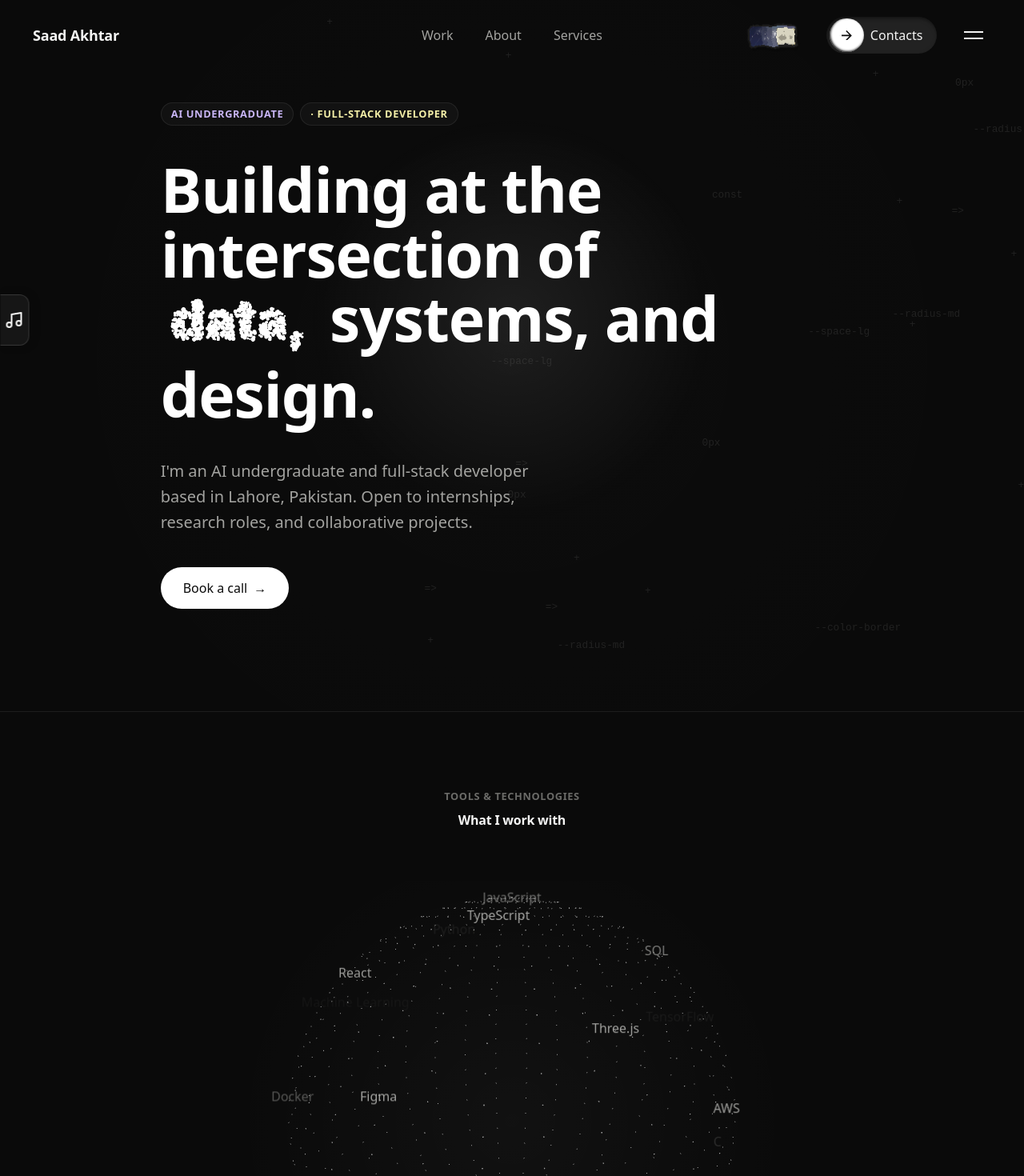
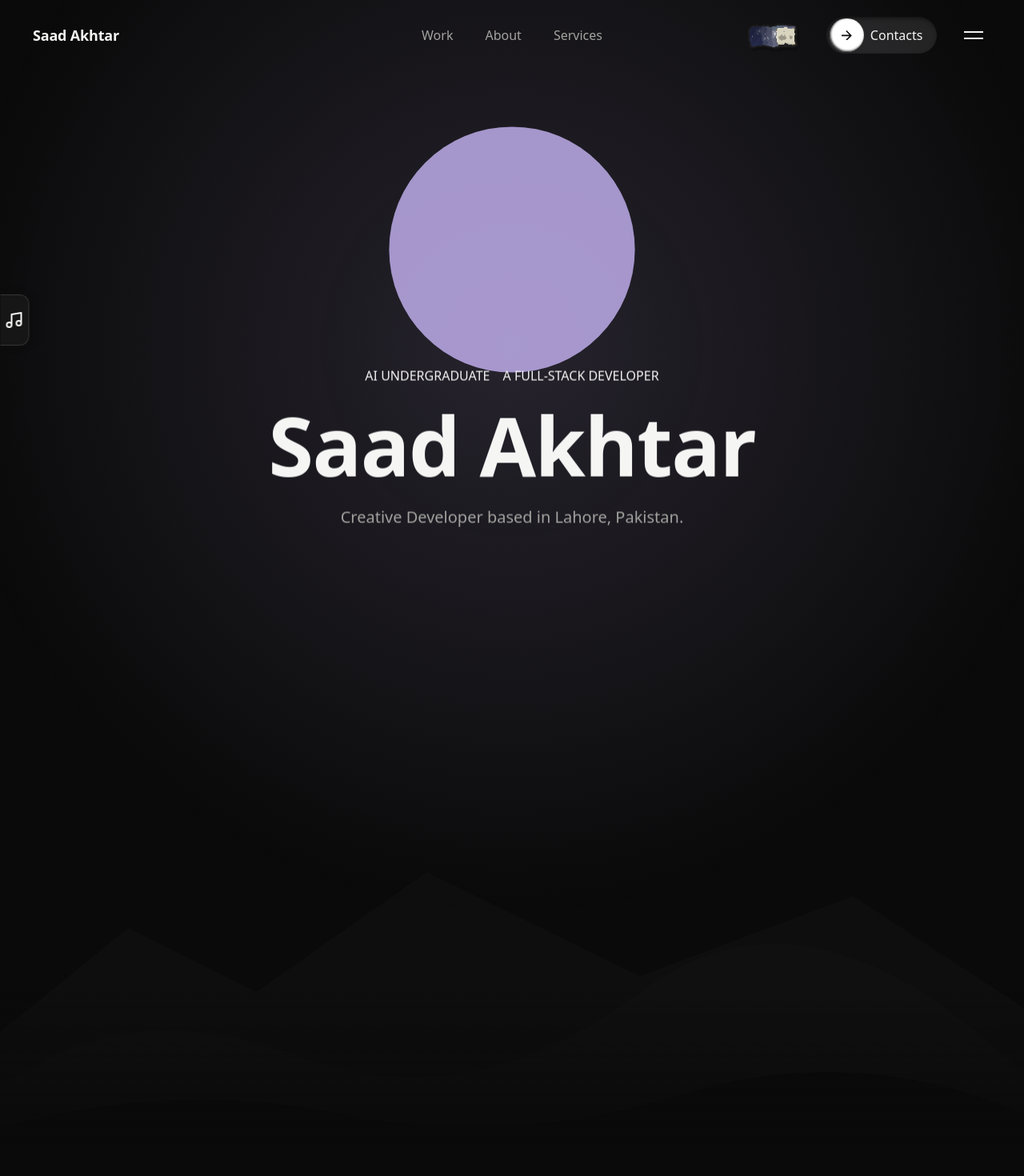
Before and after one commit to saaddahub/personal-portfolio, a React (Vite) app: page / in a window 1280 px wide. Shown: the top 1470 px of the page at 80% size. Built offline with nearby package versions, Linux system fonts and the light colour scheme; a web font is replaced by a local one.

Commit message:
Implement Firewatch parallax hero and punchline zoom transition

```diff
--- a/src/App.jsx
+++ b/src/App.jsx
@@ -7,6 +7,7 @@ import 'lenis/dist/lenis.css';
 
 import Nav from './components/Nav';
 import Hero from './components/Hero';
+import PunchlineTransition from './components/PunchlineTransition';
 import SkillsGlobe from './components/SkillsGlobe';
 import Stats from './components/Stats';
 import Projects from './components/Projects';
@@ -105,6 +106,7 @@ function App() {
         <Nav />
         <main>
           <Hero animationReady={!loading} />
+          <PunchlineTransition />
           <SkillsGlobe />
           <Stats />
           <Projects />
--- a/src/components/Hero.css
+++ b/src/components/Hero.css
@@ -1,139 +1,117 @@
 .hero-section {
-  min-height: 90vh;
-  display: flex;
-  align-items: center;
   position: relative;
-  overflow: hidden; /* contain the background effects */
-  padding-block: var(--space-section);
+  width: 100%;
+  height: 180vh; /* Extra height to allow scrolling through the parallax */
+  overflow: hidden;
+  background-color: var(--color-bg);
 }
 
-.hero-background {
+.parallax-layer {
   position: absolute;
-  top: 0;
-  left: 0;
+  inset: 0;
   width: 100%;
   height: 100%;
-  z-index: 0;
-  pointer-events: none;
-}
-
-/* Spotlight */
-.spotlight {
-  position: absolute;
-  top: 0;
-  left: 0;
-  width: 600px;
-  height: 600px;
-  background: radial-gradient(circle, rgba(255,255,255,0.08) 0%, transparent 60%);
-  mix-blend-mode: screen;
   will-change: transform;
 }
 
-/* Particle Field */
-.particle-field {
+.parallax-layer svg {
   position: absolute;
-  top: 0;
-  right: 0;
+  bottom: 0;
+  left: 0;
+  width: 100%;
+  height: 60vh;
+  display: block;
+}
+
+/* Layer specific styling */
+.parallax-sky {
+  z-index: 1;
+}
+.sky-gradient {
   width: 100%;
   height: 100%;
+  background: radial-gradient(circle at 50% 30%, var(--color-accent-pastel-a) 0%, transparent 60%);
   opacity: 0.15;
 }
 
-.particle {
-  position: absolute;
-  font-family: var(--font-mono, monospace);
-  font-size: 0.8rem;
-  color: var(--color-text-secondary);
-  white-space: nowrap;
-  animation: drift ease-in-out alternate infinite;
+.parallax-sun {
+  z-index: 2;
+}
+.parallax-sun svg {
+  top: 15vh;
+  bottom: auto;
+  left: 50%;
+  transform: translateX(-50%);
+  width: clamp(200px, 30vw, 400px);
+  height: clamp(200px, 30vw, 400px);
 }
 
-@keyframes drift {
-  0% { transform: translate(0, 0); }
-  100% { transform: translate(15px, -15px); }
+.parallax-distant {
+  z-index: 3;
+}
+.parallax-distant svg {
+  height: 50vh;
 }
 
-/* Content */
-.hero-content {
-  position: relative;
+.parallax-mid {
+  z-index: 4;
+}
+.parallax-mid svg {
+  height: 40vh;
+}
+
+.parallax-text {
+  z-index: 5;
+  display: flex;
+  align-items: center;
+  justify-content: center;
+  top: -20vh; /* Shift text up a bit */
+}
+
+.hero-text-content {
+  text-align: center;
+  padding: 0 var(--space-lg);
+}
+
+.parallax-foreground {
+  z-index: 6;
+}
+.parallax-foreground svg {
+  height: 30vh;
+}
+
+/* Bottom gradient to blend smoothly into the next solid section */
+.hero-bottom-gradient {
+  position: absolute;
+  bottom: 0;
+  left: 0;
+  width: 100%;
+  height: 25vh;
+  background: linear-gradient(to bottom, transparent 0%, var(--color-bg) 100%);
   z-index: 10;
-  display: flex;
-  flex-direction: column;
-  gap: var(--space-lg);
+  pointer-events: none;
 }
 
 .hero-eyebrow {
   display: flex;
-  gap: var(--space-xs);
   flex-wrap: wrap;
-}
-
-.pill-tag {
-  font-size: var(--fs-caption);
-  text-transform: uppercase;
-  letter-spacing: 0.05em;
-  font-weight: 700;
-  padding: 0.25rem 0.75rem;
-  border-radius: var(--radius-full);
-  background: rgba(255, 255, 255, 0.03);
-  border: 1px solid var(--color-border-subtle);
-}
-
-.tag-a {
-  color: var(--color-accent-pastel-a);
-}
-
-.tag-b {
-  color: var(--color-accent-pastel-b);
+  gap: var(--space-sm);
+  justify-content: center;
+  margin-bottom: var(--space-md);
 }
 
 .hero-headline {
-  font-size: var(--fs-display-xl);
+  font-family: var(--font-display);
+  font-size: clamp(4rem, 8vw, 8rem);
   font-weight: 700;
-  line-height: var(--line-height-tight);
-  color: var(--color-accent-primary);
-  max-width: 20ch;
-}
-
-/* Scribble text */
-.scribble-wrapper {
-  position: relative;
-  display: inline-block;
-  font-family: var(--font-scribble);
-  font-weight: 400; /* Caveat looks better without synthetic bolding */
-  padding: 0 0.2em;
-  color: var(--color-accent-pastel-b); /* give it a slight pop */
-}
-
-.scribble-svg {
-  position: absolute;
-  top: -10%;
-  left: -5%;
-  width: 110%;
-  height: 120%;
-  pointer-events: none;
-}
-
-.scribble-svg path {
-  fill: none;
-  stroke: var(--color-accent-primary);
-  stroke-width: 3px;
-  stroke-linecap: round;
-  stroke-linejoin: round;
-  /* Setup for draw animation */
-  stroke-dasharray: 300;
-  stroke-dashoffset: 300;
+  line-height: 1;
+  letter-spacing: -0.04em;
+  margin-bottom: var(--space-md);
 }
 
 .hero-desc {
   font-size: var(--fs-body-lg);
   color: var(--color-text-secondary);
-  max-width: 44ch;
-  line-height: 1.6;
+  max-width: 600px;
+  margin: 0 auto;
 }
-
-@media (max-width: 640px) {
-  .hero-section {
-    min-height: 80vh;
-  }
-}
--- a/src/components/Hero.jsx
+++ b/src/components/Hero.jsx
@@ -1,144 +1,113 @@
-import { useEffect, useRef, useState } from 'react';
+import { useEffect, useRef } from 'react';
 import gsap from 'gsap';
+import { ScrollTrigger } from 'gsap/ScrollTrigger';
 import './Hero.css';
-import DottedText from './DottedText';
+
+gsap.registerPlugin(ScrollTrigger);
 
 const Hero = ({ animationReady = true }) => {
-  const containerRef = useRef(null);
-  const spotlightRef = useRef(null);
+  const heroRef = useRef(null);
 
-  // Spotlight tracking
-  useEffect(() => {
-    let mouseX = window.innerWidth / 2;
-    let mouseY = window.innerHeight / 2;
-    let spotlightX = mouseX;
-    let spotlightY = mouseY;
-
-    const handleMouseMove = (e) => {
-      mouseX = e.clientX;
-      mouseY = e.clientY;
-    };
-
-    window.addEventListener('mousemove', handleMouseMove);
-
-    let animationFrame;
-    const updateSpotlight = () => {
-      // Lerp
-      spotlightX += (mouseX - spotlightX) * 0.1;
-      spotlightY += (mouseY - spotlightY) * 0.1;
-
-      if (spotlightRef.current) {
-        spotlightRef.current.style.transform = `translate(${spotlightX}px, ${spotlightY}px) translate(-50%, -50%)`;
-      }
-
-      animationFrame = requestAnimationFrame(updateSpotlight);
-    };
-
-    updateSpotlight();
-
-    return () => {
-      window.removeEventListener('mousemove', handleMouseMove);
-      cancelAnimationFrame(animationFrame);
-    };
-  }, []);
-
-  // GSAP animations
   useEffect(() => {
     if (!animationReady) return;
+    const prefersReducedMotion = window.matchMedia('(prefers-reduced-motion: reduce)').matches;
+    if (prefersReducedMotion) return;
 
     let ctx = gsap.context(() => {
+      // Intro animations
       const tl = gsap.timeline({ delay: 0.2 });
 
-      // Eyebrows
-      tl.fromTo('.hero-eyebrow .pill-tag',
-        { opacity: 0, y: 12 },
-        { opacity: 1, y: 0, duration: 0.45, stagger: 0.08, ease: 'power2.out' }
+      tl.fromTo('.hero-text-content',
+        { opacity: 0, y: 30 },
+        { opacity: 1, y: 0, duration: 1, ease: 'power3.out' }
       );
 
-      // Headline
-      tl.fromTo('.hero-headline',
-        { opacity: 0, y: 16 },
-        { opacity: 1, y: 0, duration: 0.45, ease: 'power2.out' },
-        "-=0.2"
+      tl.fromTo('.parallax-layer',
+        { y: 50, opacity: 0 },
+        { y: 0, opacity: 1, duration: 1.5, stagger: 0.1, ease: 'power3.out' },
+        "-=0.5"
       );
 
-      // Scribble SVG (Removed for DottedText)
+      // Scroll Parallax Logic
+      // Each layer moves at a different speed, up to a maximum distance.
+      const layers = gsap.utils.toArray('.parallax-layer');
 
-      // Paragraph & Button
-      tl.fromTo(['.hero-desc', '.hero-cta'],
-        { opacity: 0, y: 16 },
-        { opacity: 1, y: 0, duration: 0.45, stagger: 0.1, ease: 'power2.out' },
-        "-=0.2"
-      );
+      layers.forEach((layer) => {
+        const speed = parseFloat(layer.dataset.speed);
+        // We'll move them up to maxTravel pixels
+        const maxTravel = parseFloat(layer.dataset.max) || 400;
 
-    }, containerRef);
+        gsap.to(layer, {
+          y: maxTravel,
+          ease: 'none',
+          scrollTrigger: {
+            trigger: heroRef.current,
+            start: 'top top',
+            end: `+=${maxTravel / speed}`, // Calculate end distance so it reaches maxTravel exactly when scroll ends
+            scrub: true,
+          }
+        });
+      });
+
+    }, heroRef);
 
     return () => ctx.revert();
   }, [animationReady]);
 
-  // Generate random particles
-  const [particles] = useState(() => {
-    return Array.from({ length: 25 }).map((_, i) => {
-      const isWord = Math.random() > 0.5;
-      const words = ['--radius-md', '--space-lg', '--color-border', 'const', '=>', '0px', 'return'];
-      return {
-        id: i,
-        top: `${Math.random() * 100}%`,
-        left: `${30 + Math.random() * 70}%`, // Focus on right side
-        text: isWord ? words[Math.floor(Math.random() * words.length)] : '+',
-        duration: 6 + Math.random() * 4,
-        delay: -Math.random() * 5
-      };
-    });
-  });
+  return (
+    <section className="hero-section" ref={heroRef} id="home">
 
-  return (
-    <section className="hero-section" ref={containerRef} id="home">
-      {/* Background Effects */}
-      <div className="section-glow"></div>
-      <div className="hero-background">
-        <div className="spotlight" ref={spotlightRef}></div>
-        <div className="particle-field">
-          {particles.map((p) => (
-            <div
-              key={p.id}
-              className="particle"
-              style={{
-                top: p.top,
-                left: p.left,
-                animationDuration: `${p.duration}s`,
-                animationDelay: `${p.delay}s`
-              }}
-            >
-              {p.text}
-            </div>
-          ))}
+      {/* LAYER 1: Background Gradient / Sky */}
+      <div className="parallax-layer parallax-sky" data-speed="0.1" data-max="100">
+        <div className="sky-gradient"></div>
+      </div>
+
+      {/* LAYER 2: Sun / Moon */}
+      <div className="parallax-layer parallax-sun" data-speed="0.15" data-max="150">
+        <svg viewBox="0 0 100 100" xmlns="http://www.w3.org/2000/svg">
+          <circle cx="50" cy="50" r="40" fill="var(--color-accent-pastel-a)" opacity="0.8" />
+        </svg>
+      </div>
+
+      {/* LAYER 3: Distant Mountains */}
+      <div className="parallax-layer parallax-distant" data-speed="0.3" data-max="300">
+        <svg viewBox="0 0 1200 400" preserveAspectRatio="none" xmlns="http://www.w3.org/2000/svg">
+          <path d="M0 400L0 250L150 120L300 200L500 50L750 180L1000 80L1200 220L1200 400Z" fill="var(--color-bg-card)" opacity="0.4" />
+        </svg>
+      </div>
+
+      {/* LAYER 4: Midground Hills */}
+      <div className="parallax-layer parallax-mid" data-speed="0.5" data-max="450">
+        <svg viewBox="0 0 1200 400" preserveAspectRatio="none" xmlns="http://www.w3.org/2000/svg">
+          <path d="M0 400L0 300Q150 150 350 250T750 150T1200 280L1200 400Z" fill="var(--color-bg-raised)" opacity="0.7" />
+        </svg>
+      </div>
+
+      {/* TEXT CONTENT: Placed between Mid and Fore layers */}
+      <div className="parallax-layer parallax-text" data-speed="0.4" data-max="350">
+        <div className="hero-text-content">
+          <div className="hero-eyebrow">
+            <span className="pill-tag tag-a">AI UNDERGRADUATE</span>
+            <span className="pill-tag tag-b">A FULL-STACK DEVELOPER</span>
+          </div>
+          <h1 className="hero-headline text-gradient">
+            Saad Akhtar
+          </h1>
+          <p className="hero-desc">
+            Creative Developer based in Lahore, Pakistan.
+          </p>
         </div>
       </div>
 
-      {/* Content */}
-      <div className="container hero-content">
-        <div className="hero-eyebrow">
-          <span className="pill-tag tag-a">AI UNDERGRADUATE</span>
-          <span className="pill-tag tag-b">· FULL-STACK DEVELOPER</span>
-        </div>
+      {/* LAYER 5: Foreground Silhouette */}
+      <div className="parallax-layer parallax-foreground" data-speed="0.8" data-max="600">
+        <svg viewBox="0 0 1200 400" preserveAspectRatio="none" xmlns="http://www.w3.org/2000/svg">
+          <path d="M0 400L0 350Q200 250 400 320T800 280T1200 320L1200 400Z" fill="var(--color-bg)" />
+        </svg>
+      </div>
 
-        <h1 className="hero-headline">
-          Building at the intersection of <br/>
-          <DottedText text="data," />
-          {' '}systems, and design.
-        </h1>
-
-        <p className="hero-desc">
-          I'm an AI undergraduate and full-stack developer based in Lahore, Pakistan. Open to internships, research roles, and collaborative projects.
-        </p>
-
-        <div className="hero-cta">
-          <a href="#contact" className="btn-primary btn-icon-shift">
-            Book a call <span className="icon">→</span>
-          </a>
-        </div>
-      </div>
+      {/* Bottom Gradient Overlay (smooth transition into next section) */}
+      <div className="hero-bottom-gradient"></div>
     </section>
   );
 };
```
Also changed, not shown: src/components/PunchlineTransition.css (added, +91 -0 lines), src/components/PunchlineTransition.jsx (added, +76 -0 lines).
